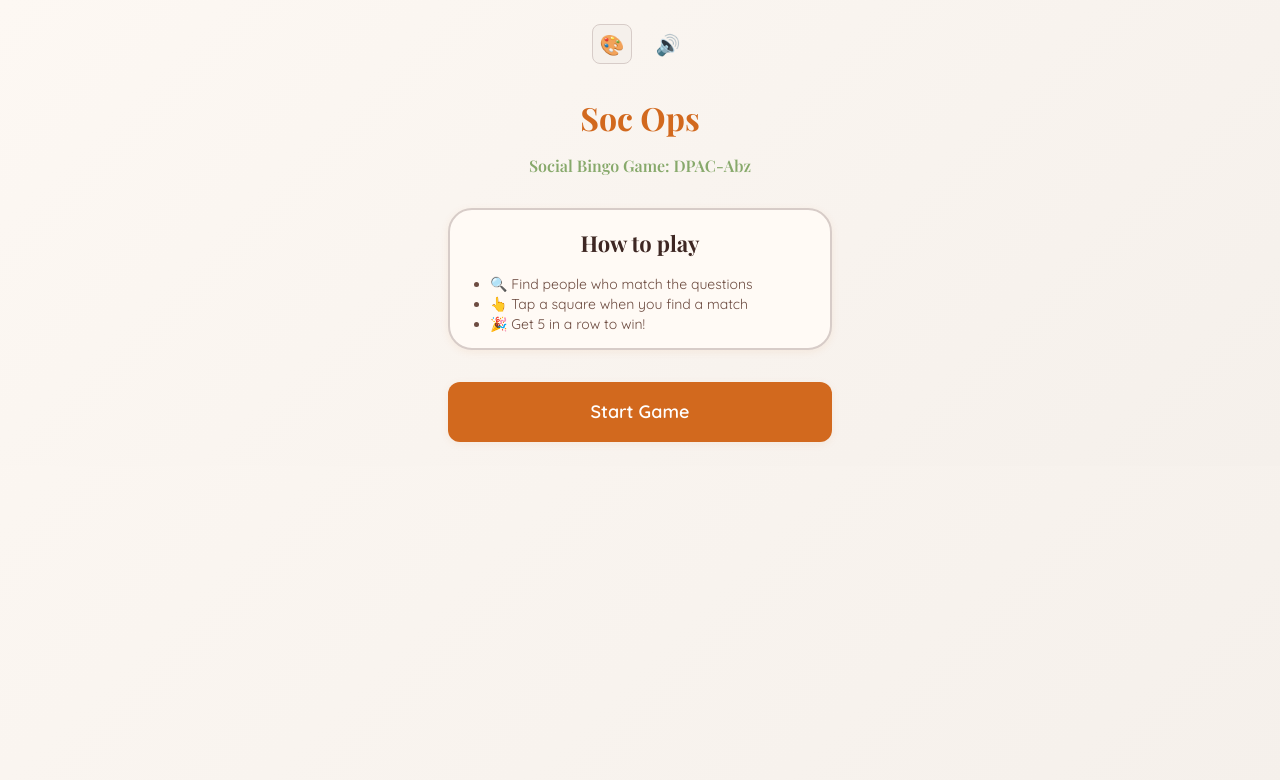
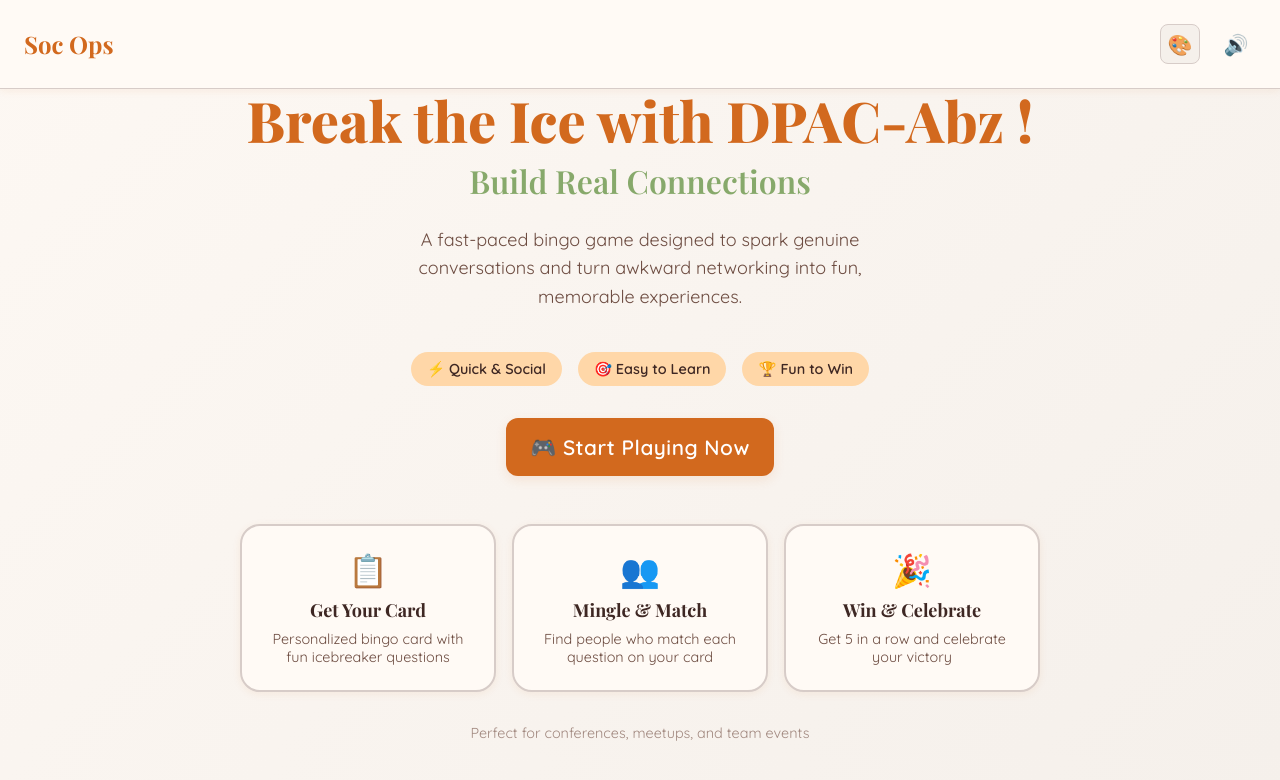
Before and after one commit to Surya-LR/my-soc-ops-python, a FastAPI app: page / in a window 1280 px wide. Shown: the top 780 px of the page. Run offline with FastAPI, Linux system fonts and the light colour scheme.

Commit message:
Revamp start screen layout and enhance UI elements for improved user engagement

```diff
--- a/app/templates/components/start_screen.html
+++ b/app/templates/components/start_screen.html
@@ -1,15 +1,17 @@
 <div id="game-container" class="animate-fadeIn">
-<div class="flex flex-col items-center justify-center min-h-full p-6" style="background: linear-gradient(135deg, var(--bg-primary) 0%, var(--bg-secondary) 100%);">
-    <div class="text-center max-w-sm w-full">
-        <!-- Header with theme + sound toggles -->
-        <div class="flex justify-center items-center gap-3 mb-8">
+    <div class="flex flex-col min-h-full" style="background: linear-gradient(135deg, var(--bg-primary) 0%, var(--bg-secondary) 100%);">
+        <!-- Navigation Bar -->
+        <nav class="flex justify-between items-center p-6" style="background-color: var(--bg-card); border-bottom: 1px solid var(--border-color); box-shadow: var(--shadow-soft);">
+            <div style="font-family: 'Playfair Display', serif; font-size: 1.5rem; font-weight: 700; color: var(--color-primary);">
+                Soc Ops
+            </div>
+            <div class="flex items-center gap-3">
                 <button
                     class="theme-toggle"
                     onclick="toggleTheme()"
                     title="Toggle theme">
                     🎨
                 </button>
-
                 <button
                     class="sound-toggle"
                     onclick="toggleSounds()"
@@ -18,32 +20,77 @@
                     🔊
                 </button>
             </div>
+        </nav>
 
-        <!-- Title -->
-        <h1 class="text-6xl font-bold mb-2" style="color: var(--color-primary); font-family: 'Playfair Display', serif;">Soc Ops</h1>
-        <p class="text-2xl mb-8" style="color: var(--color-secondary); font-family: 'Playfair Display', serif;">Social Bingo Game:  DPAC-Abz </p>
-
-        <!-- Instructions Card -->
-        <div class="rounded-2xl p-8 mb-8 animate-slideInDown" style="background-color: var(--bg-card); border: 2px solid var(--border-color); box-shadow: var(--shadow-soft);">
-            <h2 class="font-bold mb-4" style="color: var(--text-primary); font-family: 'Playfair Display', serif; font-size: 1.375rem;">How to play</h2>
-            <ul class="text-left text-gray-600 text-sm space-y-3 list-item-stagger">
-                <li style="color: var(--text-secondary);">🔍 Find people who match the questions</li>
-                <li style="color: var(--text-secondary);">👆 Tap a square when you find a match</li>
-                <li style="color: var(--text-secondary);">🎉 Get 5 in a row to win!</li>
-            </ul>
+        <!-- Hero Section -->
+        <div class="flex-1 flex flex-col items-center justify-center px-6 py-12">
+            <div class="max-w-2xl w-full text-center">
+                <!-- Hero Headline -->
+                <div class="mb-6 animate-slideInDown">
+                    <h1 style="font-family: 'Playfair Display', serif; font-size: 3.5rem; font-weight: 800; color: var(--color-primary); line-height: 1.1; margin: 0;">
+                        Break the Ice with DPAC-Abz !
+                    </h1>
+                    <p style="font-family: 'Playfair Display', serif; font-size: 2rem; color: var(--color-secondary); margin: 0.5rem 0 0 0; font-weight: 600;">
+                        Build Real Connections
+                    </p>
                 </div>
 
-        <!-- Start Button -->
+                <!-- Tagline -->
+                <p style="color: var(--text-secondary); font-size: 1.125rem; margin-bottom: 2.5rem; line-height: 1.6; max-width: 500px; margin-left: auto; margin-right: auto;" class="animate-fadeIn">
+                    A fast-paced bingo game designed to spark genuine conversations and turn awkward networking into fun, memorable experiences.
+                </p>
+
+                <!-- Feature Pills -->
+                <div class="flex flex-wrap justify-center gap-3 mb-10 animate-fadeIn">
+                    <div style="background-color: var(--color-accent-alt); color: var(--text-primary); padding: 0.5rem 1rem; border-radius: 999px; font-weight: 600; font-size: 0.9rem;">
+                        ⚡ Quick & Social
+                    </div>
+                    <div style="background-color: var(--color-accent-alt); color: var(--text-primary); padding: 0.5rem 1rem; border-radius: 999px; font-weight: 600; font-size: 0.9rem;">
+                        🎯 Easy to Learn
+                    </div>
+                    <div style="background-color: var(--color-accent-alt); color: var(--text-primary); padding: 0.5rem 1rem; border-radius: 999px; font-weight: 600; font-size: 0.9rem;">
+                        🏆 Fun to Win
+                    </div>
+                </div>
+
+                <!-- CTA Button -->
                 <button
                     hx-post="/start"
                     hx-target="#game-container"
                     hx-swap="outerHTML"
-            class="w-full btn-primary text-lg"
-            style="background-color: var(--color-primary);">
-            Start Game
+                    class="btn-primary text-xl px-8 py-4 mb-12 transition-all"
+                    style="background-color: var(--color-primary); font-size: 1.3rem; letter-spacing: 0.5px; box-shadow: var(--shadow-medium); margin-top: 2rem; margin-bottom: 3rem;"
+                    onmouseover="this.style.transform='translateY(-3px)'; this.style.boxShadow='var(--shadow-warm)';"
+                    onmouseout="this.style.transform='translateY(0)'; this.style.boxShadow='var(--shadow-medium)';">
+                    🎮 Start Playing Now
                 </button>
 
+                <!-- How It Works Grid -->
+                <div style="display: grid; grid-template-columns: repeat(3, 1fr); gap: 1rem; max-width: 800px; margin-left: auto; margin-right: auto; margin-bottom: 2rem;">
+                    <div style="background-color: var(--bg-card); border: 2px solid var(--border-color); border-radius: 1.25rem; padding: 1.5rem; text-align: center; box-shadow: var(--shadow-soft);" class="animate-slideInDown">
+                        <div style="font-size: 2rem; margin-bottom: 0.5rem;">📋</div>
+                        <h3 style="color: var(--text-primary); font-family: 'Playfair Display', serif; font-size: 1.125rem; margin: 0 0 0.5rem 0; font-weight: 700;">Get Your Card</h3>
+                        <p style="color: var(--text-secondary); margin: 0; font-size: 0.9rem;">Personalized bingo card with fun icebreaker questions</p>
+                    </div>
 
+                    <div style="background-color: var(--bg-card); border: 2px solid var(--border-color); border-radius: 1.25rem; padding: 1.5rem; text-align: center; box-shadow: var(--shadow-soft);" class="animate-slideInDown">
+                        <div style="font-size: 2rem; margin-bottom: 0.5rem;">👥</div>
+                        <h3 style="color: var(--text-primary); font-family: 'Playfair Display', serif; font-size: 1.125rem; margin: 0 0 0.5rem 0; font-weight: 700;">Mingle & Match</h3>
+                        <p style="color: var(--text-secondary); margin: 0; font-size: 0.9rem;">Find people who match each question on your card</p>
+                    </div>
+
+                    <div style="background-color: var(--bg-card); border: 2px solid var(--border-color); border-radius: 1.25rem; padding: 1.5rem; text-align: center; box-shadow: var(--shadow-soft);" class="animate-slideInDown">
+                        <div style="font-size: 2rem; margin-bottom: 0.5rem;">🎉</div>
+                        <h3 style="color: var(--text-primary); font-family: 'Playfair Display', serif; font-size: 1.125rem; margin: 0 0 0.5rem 0; font-weight: 700;">Win & Celebrate</h3>
+                        <p style="color: var(--text-secondary); margin: 0; font-size: 0.9rem;">Get 5 in a row and celebrate your victory</p>
+                    </div>
+                </div>
+
+                <!-- Footer CTA -->
+                <p style="color: var(--text-light); font-size: 0.9rem; margin-top: 2rem;">
+                    Perfect for conferences, meetups, and team events
+                </p>
             </div>
         </div>
     </div>
+</div>
```
Lines whose indentation alone changed are shown as unchanged.
